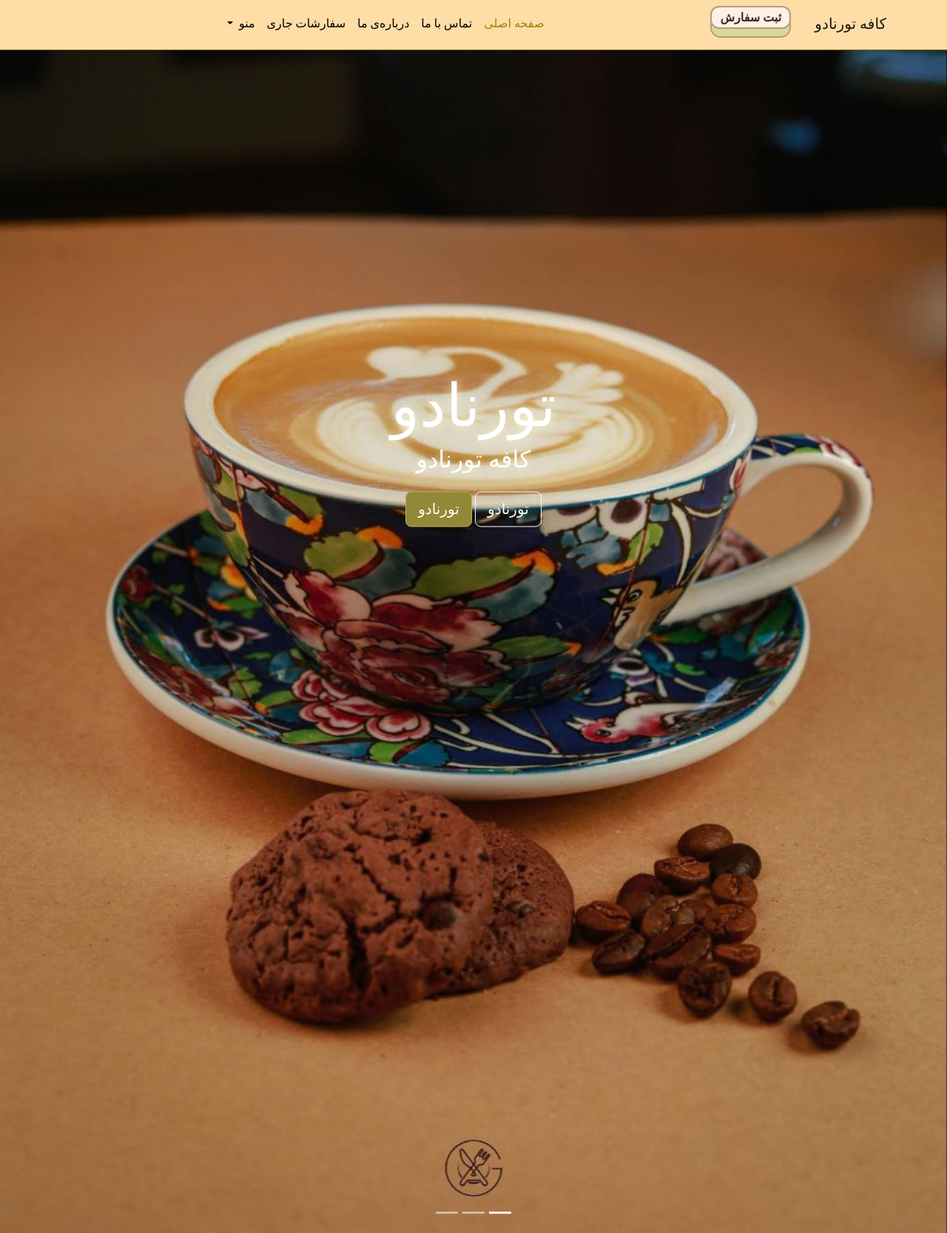
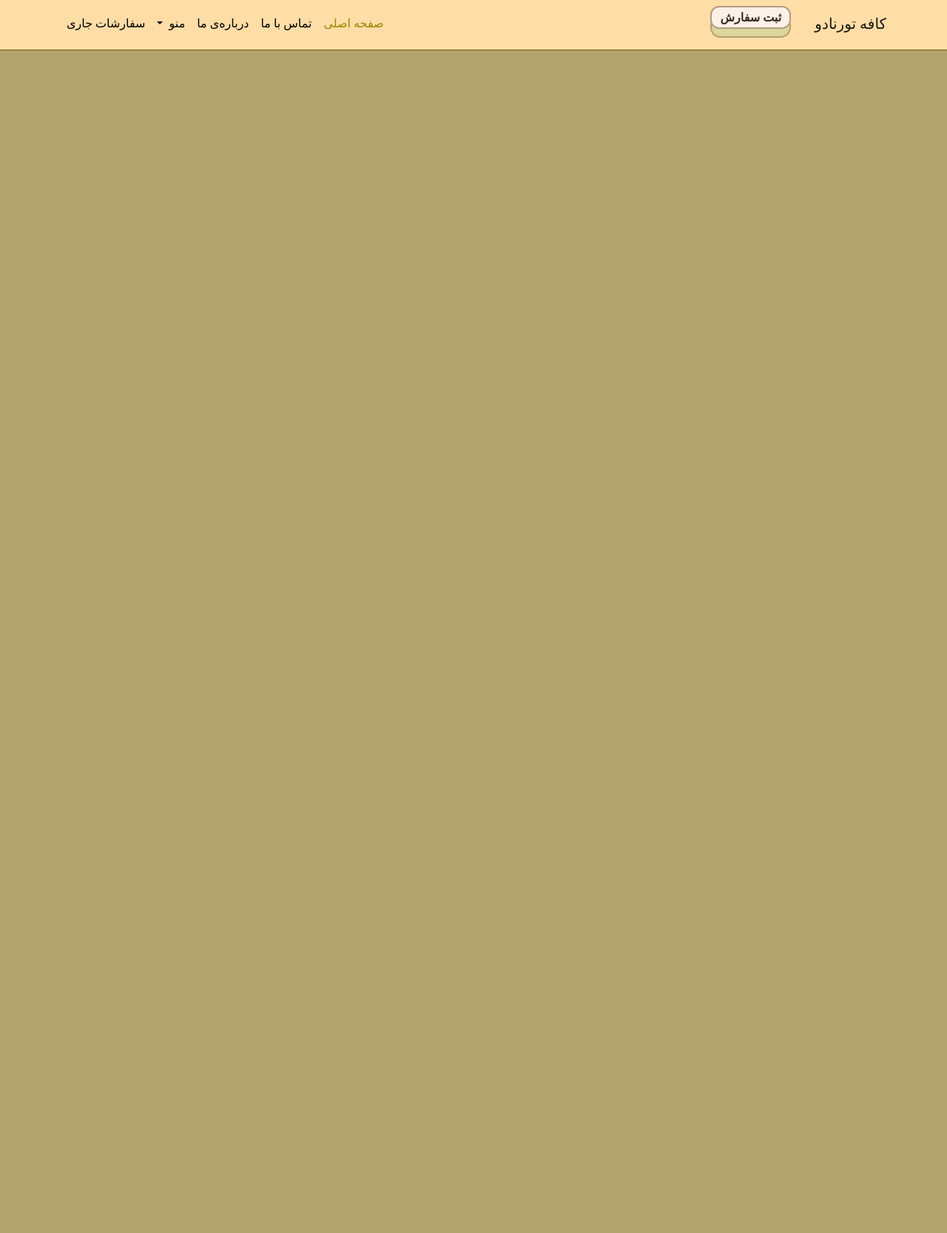
Before and after one commit to FlappySobhan/Tornado, a Flask app: template app/templates/home.html in a window 1280 px wide. Shown: the whole page at 74% size. After the commit the page ends 68 px from the top, so only its background shows below. Run offline with Flask 2, Linux system fonts and the light colour scheme; the template is opened without the code that fills it, so the values that code supplies are empty; parts of the project's set-up code (start-up, migrations or seed data) failed here and were passed over; some web fonts are replaced.

Commit message:
Refactor: navbar.html, home.html

```diff
--- a/app/templates/home.html
+++ b/app/templates/home.html
@@ -9,11 +9,11 @@
       integrity="sha384-gH2yIJqKdNHPEq0n4Mqa/HGKIhSkIHeL5AyhkYV8i59U5AR6csBvApHHNl/vI1Bx" crossorigin="anonymous"> -->
     <link rel="stylesheet" href="https://cdn.jsdelivr.net/npm/bootstrap@5.2.1/dist/css/bootstrap.rtl.min.css"
           integrity="sha384-OXTEbYDqaX2ZY/BOaZV/yFGChYHtrXH2nyXJ372n2Y8abBhrqacCEe+3qhSHtLjy" crossorigin="anonymous">
-  <link rel="stylesheet" href="../static/css/home1.css">
+    <link rel="stylesheet" href="../static/css/home.css">
     <title>کافه تورنادو</title>
 </head>
 
-<body>
+<body class="bg-mycolor">
 
     <nav id="top-nav" class="navbar navbar-expand-md sticky-top border-bottom nav-bg">
         <div class="container-fluid  container-md  pb-1">
@@ -26,7 +26,7 @@
           </a>
           <button class="learn-more mb-3 ms-3">ثبت سفارش</button>
 
-      <div class="collapse navbar-collapse d-md-flex justify-content-center" id="navbarSupportedContent">
+          <div class="collapse navbar-collapse d-md-flex justify-content-lg-end ms-3" id="navbarSupportedContent">
             <ul class="navbar-nav mb-2 mb-md-0 nav-bg">
               <li class="nav-item">
                 <a class="nav-link active" aria-current="page" href="#">صفحه اصلی</a>
@@ -37,56 +37,29 @@
               <li class="nav-item">
                 <a class="nav-link" href="#">درباره‌ی ما</a>
               </li>
-          <li class="nav-item">
-            <a class="nav-link" href="#">سفارشات جاری</a>
-          </li>
               <li class="nav-item dropdown">
-            <a class="nav-link dropdown-toggle" href="#" role="button" data-bs-toggle="dropdown" aria-expanded="false">
+                <a class="nav-link dropdown-toggle" href="#" role="button" data-bs-toggle="dropdown"
+                  aria-expanded="false">
                   منو
                 </a>
               <ul class="dropdown-menu nav-bg">
-              <li><a class="dropdown-item" href="#">نوشیدنی‌های بر پایه‌ی قهوه</a></li>
-              <li><a class="dropdown-item" href="#">شیک‌ها</a></li>
-              <li><a class="dropdown-item" href="#">دمنوش‌ها</a></li>
-              <li><a class="dropdown-item" href="#">‌خوردنی‌ها</a></li>
+                  <li><a class="dropdown-item" href="#nav-cafe-base">نوشیدنی‌های بر پایه‌ی قهوه</a></li>
+                  <li><a class="dropdown-item" href="#nav-shake">شیک‌ها</a></li>
+                  <li><a class="dropdown-item" href="#nav-hot">دمنوش‌ها</a></li>
+                  <li><a class="dropdown-item" href="#nav-food">‌خوردنی‌ها</a></li>
                   <li>
                     <hr class="dropdown-divider">
                   </li>
                   <li><a class="dropdown-item" href="menu">مشاهده‌ی همه‌ی منو ها</a></li>
                 </ul>
               </li>
-
+              <li class="nav-item">
+                <a class="nav-link" href="#">سفارشات جاری</a>
+              </li>
             </ul>
           </div>
         </div>
       </nav>
-
-
-  <!-- Image Slider -->
-  <div id="carouselExampleIndicators" class="carousel slide" data-bs-ride="carousel">
-  <div class="carousel-indicators">
-    <button type="button" data-bs-target="#carouselExampleIndicators" data-bs-slide-to="0" class="active" aria-current="true" aria-label="Slide 1"></button>
-    <button type="button" data-bs-target="#carouselExampleIndicators" data-bs-slide-to="1" aria-label="Slide 2"></button>
-    <button type="button" data-bs-target="#carouselExampleIndicators" data-bs-slide-to="2" aria-label="Slide 3"></button>
-  </div>
-    <div class="carousel-inner">
-      <div class="carousel-item active">
-        <img src="img/background1.jpg" class="d-block w-100" alt="...">
-        <div class="carousel-caption">
-          <h1 class="display-2">تورنادو</h1>
-          <h3>کافه تورنادو</h3>
-          <button type="button" class="btn btn-outline-light btn-lg">تورنادو</button>
-          <button type="button" class="btn btn-secondary btn-lg">تورنادو</button>
-        </div>
-      </div>
-      <div class="carousel-item">
-        <img src="img/background2.jpg" class="d-block w-100" alt="...">
-      </div>
-      <div class="carousel-item">
-        <img src="img/background3.jpg" class="d-block w-100" alt="...">
-      </div>
-    </div>
-  </div>
 
 
 <script src="https://cdn.jsdelivr.net/npm/@popperjs/core@2.11.6/dist/umd/popper.min.js"
```
Also changed, not shown: app/templates/menu.html (deleted, +0 -131 lines), app/templates/navbar.html (+66 -11 lines). Lines whose indentation alone changed are shown as unchanged.
